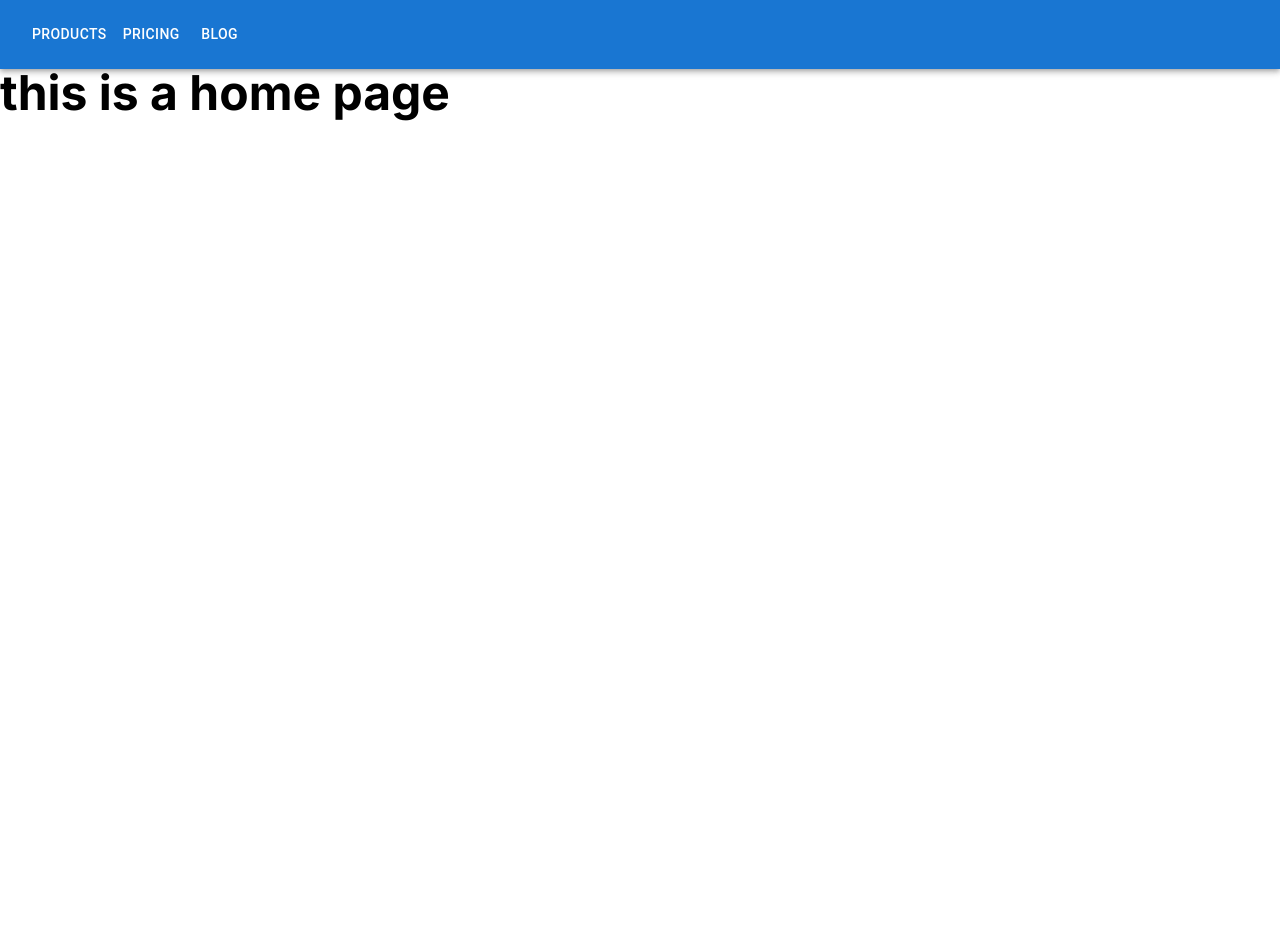
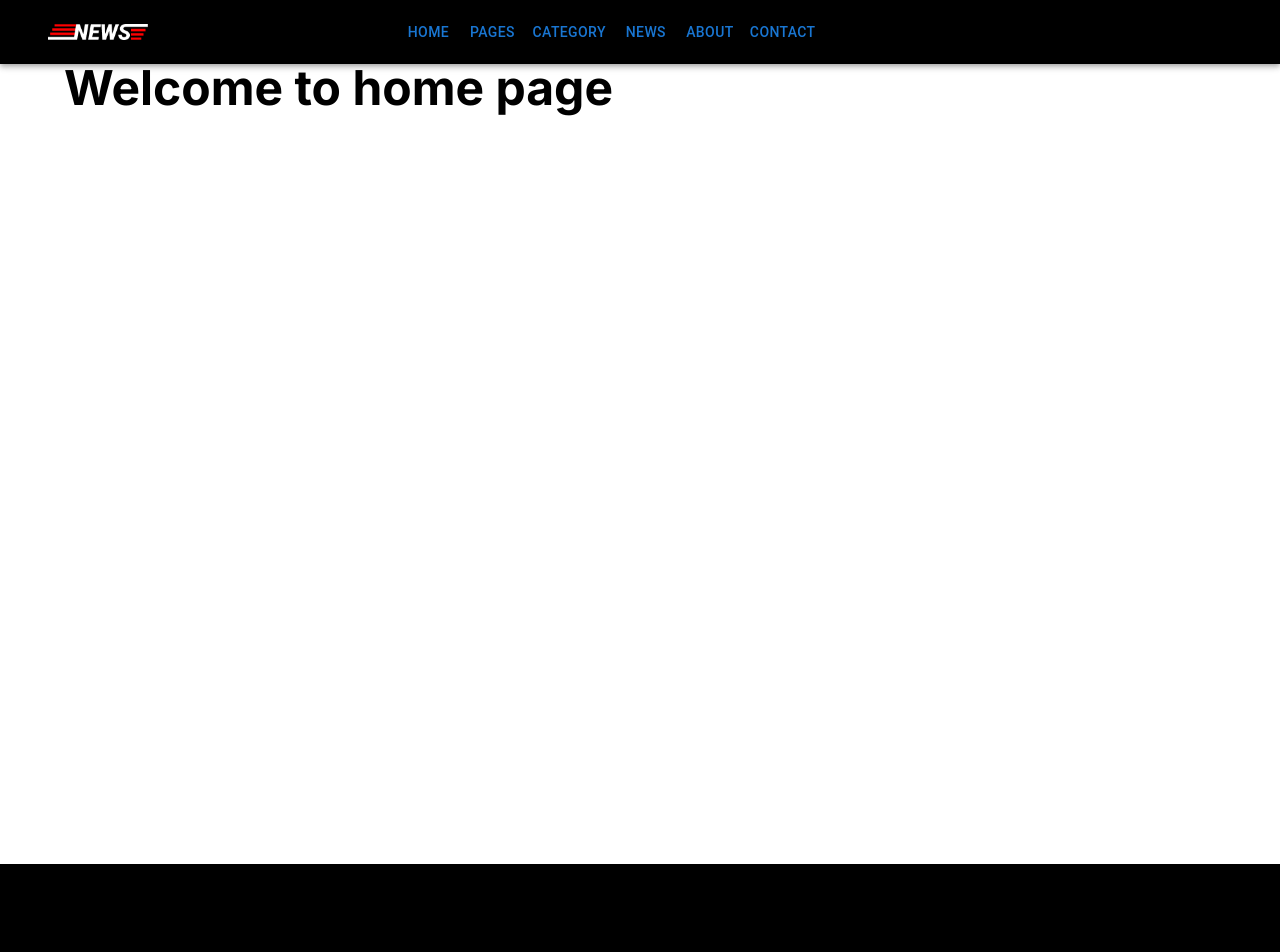
Before and after one commit to MD-AHAD-KHAN-PATHAN/next-news, a Next.js app: page / in a window 1280 px wide. Shown: the top 952 px of the page. Before the commit the page ends 800 px from the top, so only its background shows below. Built offline with nearby package versions, Linux system fonts and the light colour scheme.

Commit message:
added footer

```diff
--- a/src/app/layout.js
+++ b/src/app/layout.js
@@ -1,11 +1,13 @@
 import { Inter } from 'next/font/google'
 import './globals.css'
 import Navbar from '@/components/shared/Navbar'
+import Footer from '@/components/shared/Footer'
+import { Container } from '@mui/material'
 
 const inter = Inter({ subsets: ['latin'] })
 
 export const metadata = {
-  title: 'Create Next App',
+  title: 'Next News',
   description: 'Generated by create next app',
 }
 
@@ -14,7 +16,8 @@ export default function RootLayout({ children }) {
     <html lang="en">
       <body className={inter.className}>
         <Navbar></Navbar>
-        {children}
+        <Container className="min-h-screen">{children}</Container>
+        <Footer></Footer>
       </body>
     </html>
   )
--- a/src/app/page.js
+++ b/src/app/page.js
@@ -3,7 +3,7 @@
 const Home = () => {
   return (
     <div>
-      <h1 className='text-5xl font-bold'>this is a home page</h1>
+      <h1 className='text-5xl font-bold'>Welcome to home page</h1>
     </div>
   );
 };
--- /dev/null
+++ b/src/components/shared/Footer.js
@@ -0,0 +1,66 @@
+"use client"
+
+import { Facebook, Instagram, LinkedIn, Twitter } from "@mui/icons-material";
+import { Box, Button, Container, IconButton, Stack, Typography } from "@mui/material";
+import Link from "next/link";
+
+const Footer = () => {
+
+    const navItems = [
+        {
+            route: 'Home',
+            pathName: '/'
+        },
+        {
+            route: 'Pages',
+            pathName: '/pages'
+        },
+        {
+            route: 'Category',
+            pathName: '/category'
+        },
+        {
+            route: 'News',
+            pathName: '/news'
+        },
+        {
+            route: 'About',
+            pathName: '/about'
+        },
+        {
+            route: 'Contact',
+            pathName: '/contact'
+        },
+    ];
+
+    return (
+        <Box className='bg-black px-2 py-10'>
+            <Container>
+                <Box className='w-full text-center'>
+                    <IconButton className='text-white'>
+                        <LinkedIn />
+                    </IconButton>
+                    <IconButton className='text-white'>
+                        <Instagram />
+                    </IconButton>
+                    <IconButton className='text-white'>
+                        <Facebook />
+                    </IconButton>
+                    <IconButton className='text-white'>
+                        <Twitter />
+                    </IconButton>
+                </Box>
+                <Box className='w-full text-center'>
+                        {navItems.map((item) => (
+                            <Link key={item} href={item.pathName}>
+                                <Button className='text-white'>{item.route}</Button>
+                            </Link>
+                        ))}
+                    </Box>
+                    <Typography color='gray' variant='body2' textAlign='center'>@2024 The Next News. Design by Ahad Khan Pathan</Typography>
+            </Container>
+        </Box>
+    );
+};
+
+export default Footer;
--- /dev/null
+++ b/src/components/shared/Header.js
@@ -0,0 +1,13 @@
+import { Box, Container } from "@mui/material";
+
+const Header = () => {
+    return (
+        <Box>
+            <Container>
+
+            </Container>
+        </Box>
+    );
+};
+
+export default Header;
--- a/src/components/shared/Navbar.js
+++ b/src/components/shared/Navbar.js
@@ -5,26 +5,70 @@ import Box from '@mui/material/Box';
 import Toolbar from '@mui/material/Toolbar';
 import Container from '@mui/material/Container';
 import Button from '@mui/material/Button';
+import Image from 'next/image';
+import logo from '@/assets/logo.png';
+import { IconButton, Stack } from '@mui/material';
+import { Facebook, Instagram, LinkedIn, Twitter } from '@mui/icons-material';
+import Link from 'next/link';
 
 
-const pages = ['Products', 'Pricing', 'Blog'];
+const navItems = [
+    {
+        route: 'Home',
+        pathName: '/'
+    },
+    {
+        route: 'Pages',
+        pathName: '/pages'
+    },
+    {
+        route: 'Category',
+        pathName: '/category'
+    },
+    {
+        route: 'News',
+        pathName: '/news'
+    },
+    {
+        route: 'About',
+        pathName: '/about'
+    },
+    {
+        route: 'Contact',
+        pathName: '/contact'
+    },
+];
 
 function Navbar() {
 
 
     return (
         <AppBar position="static">
-            <Container maxWidth="xl">
-                <Toolbar disableGutters>
-                    <Box sx={{ flexGrow: 1, display: { xs: 'none', md: 'flex' } }}>
-                        {pages.map((page) => (
-                            <Button
-                                key={page}
-                                sx={{ my: 2, color: 'white', display: 'block' }}
-                            >
-                                {page}
-                            </Button>
+            <Container maxWidth="xl" className='bg-black'>
+                <Toolbar>
+                    <Image src={logo} width={100} height={100} alt="logo" />
+                    <Box className='w-full text-center'>
+                        {navItems.map((item) => (
+                            <Link key={item} href={item.pathName}>
+                                <Button className='text-white'>{item.route}</Button>
+                            </Link>
                         ))}
+                    </Box>
+                    <Box>
+                        <Stack direction='row'>
+                            <IconButton className='text-white'>
+                                <LinkedIn />
+                            </IconButton>
+                            <IconButton className='text-white'>
+                                <Instagram />
+                            </IconButton>
+                            <IconButton className='text-white'>
+                                <Facebook />
+                            </IconButton>
+                            <IconButton className='text-white'>
+                                <Twitter />
+                            </IconButton>
+                        </Stack>
                     </Box>
                 </Toolbar>
             </Container>
```
Also changed, not shown: src/assets/logo.png (added).
